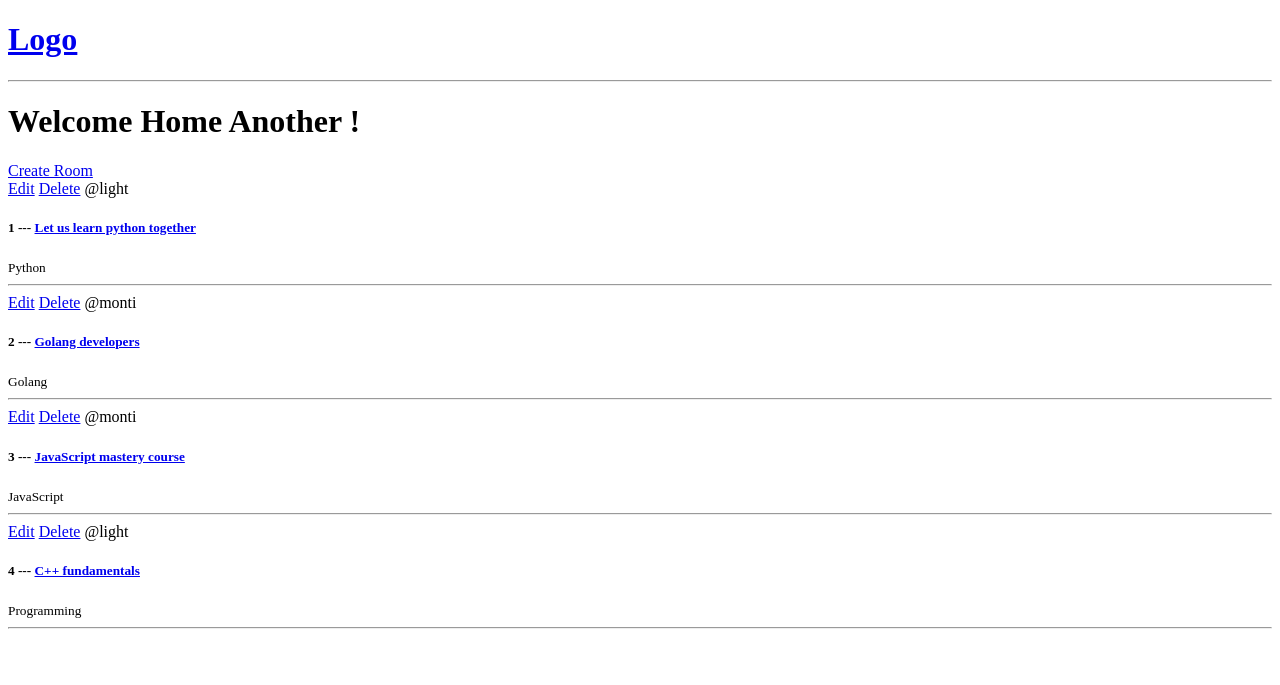
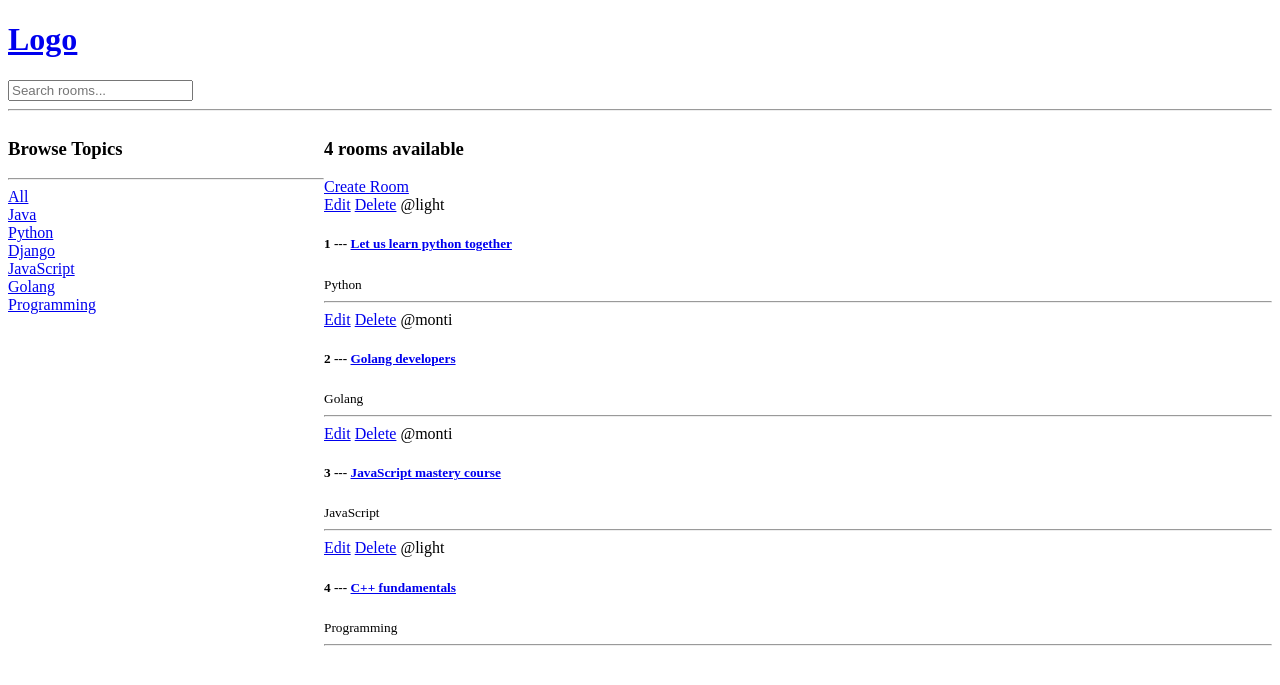
Before and after one commit to nurzhasj/discordlikeapp, a Django app: page / in a window 1280 px wide. Shown: the top 685 px of the page. Run offline with Django 4.2, Linux system fonts and the light colour scheme; data comes from the database, SQL or seed files in the repository.

Commit message:
Search func was added

```diff
--- a/base/templates/base/home.html
+++ b/base/templates/base/home.html
@@ -3,9 +3,30 @@
 
 {% block content %}
 
-    <h1>Welcome Home Another !</h1>
+<style>
+    .home-container {
+        display: grid;
+        grid-template-columns: 1fr 3fr;
+    }
+</style>
+
+<div class="home-container">
+    <div>
+        <h3>Browse Topics</h3>
+        <hr>
+
+        <div>
+            <a href="{% url 'home' %}">All </a>
+        </div>
+        {% for topic in topics %}
+            <div>
+                <a href="{% url 'home' %}?q={{ topic.name }}">{{ topic.name }}</a>
+            </div>
+        {% endfor %}
+    </div>
 
     <div>
+        <h3>{{ room_count }} rooms available</h3>
         <a href="{% url 'create-room' %}">Create Room </a>
 
         <div>
@@ -18,7 +39,7 @@
                 <hr>
             {% endfor %}
         </div>
-
     </div>
+</div>
 
 {% endblock %}
--- a/base/views.py
+++ b/base/views.py
@@ -1,11 +1,22 @@
 from django.shortcuts import render, redirect
+from django.db.models import Q
 from django.http import HttpResponse
-from .models import Room
+from .models import Room, Topic
 from .forms import RoomForm
 
 # Create your views here.
 def home(request: any) -> HttpResponse:
-    context = {'rooms' : Room.objects.all()}
+    query = request.GET.get('q') if request.GET.get('q') != None else ''
+    rooms = Room.objects.filter(
+        Q(topic__name__contains = query) |
+        Q(name__contains = query) |
+        Q(description__contains = query)
+    )
+    topics = Topic.objects.all()
+    room_count = rooms.count()
+
+    context = {'rooms' : rooms, 'topics' : topics, 'room_count' : room_count}
+
     return render(request, 'base/home.html', context)
 
 def room(request: any, pk: str) -> HttpResponse:
--- a/templates/navigation.html
+++ b/templates/navigation.html
@@ -2,4 +2,8 @@
     <h1>Logo</h1>
 </a>
 
+<form method="GET" action="{% url 'home' %}">
+    <input type="text" name="q" placeholder="Search rooms...">
+</form>
+
 <hr>
```
